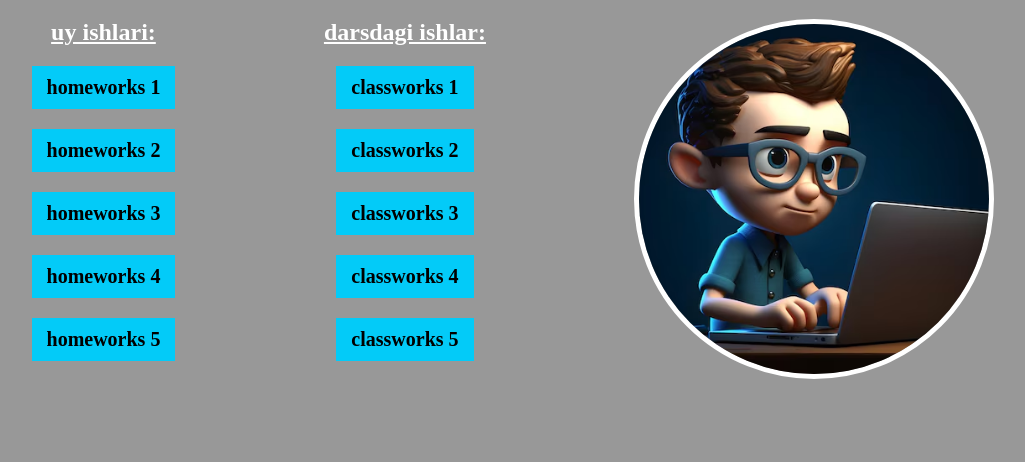
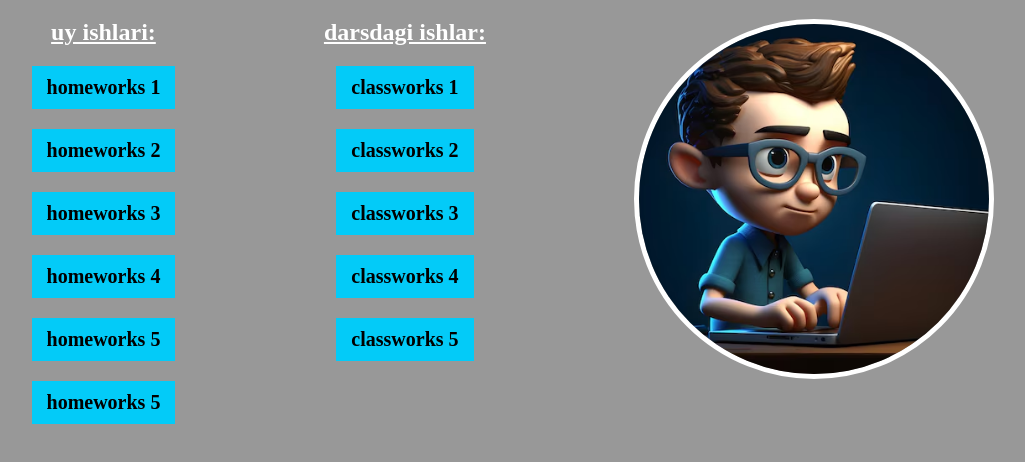
Before and after one commit to fuzbootcamp/portfolio-ozodbek, a plain HTML site: page index.html in a window 1280 px wide. Shown: the part 108-570 px from the top of the page, without its empty margins (127-1152 px from the left). Drawn offline with Linux system fonts and the light colour scheme.

Commit message:
Update index.html

```diff
--- a/index.html
+++ b/index.html
@@ -16,6 +16,7 @@
             <a href="https://fuzbootcamp.github.io/X-ZONE-ozotbek/">homeworks 3</a>
             <a href="https://fuzbootcamp.github.io/lingtech-ozod/">homeworks 4</a>
             <a href="https://fuzbootcamp.github.io/hungry-app-ozodbek/">homeworks 5</a>
+             <a href="">homeworks 5</a>
         </div>
 <div class="classworks">
     <h2>darsdagi ishlar:</h2>
```
